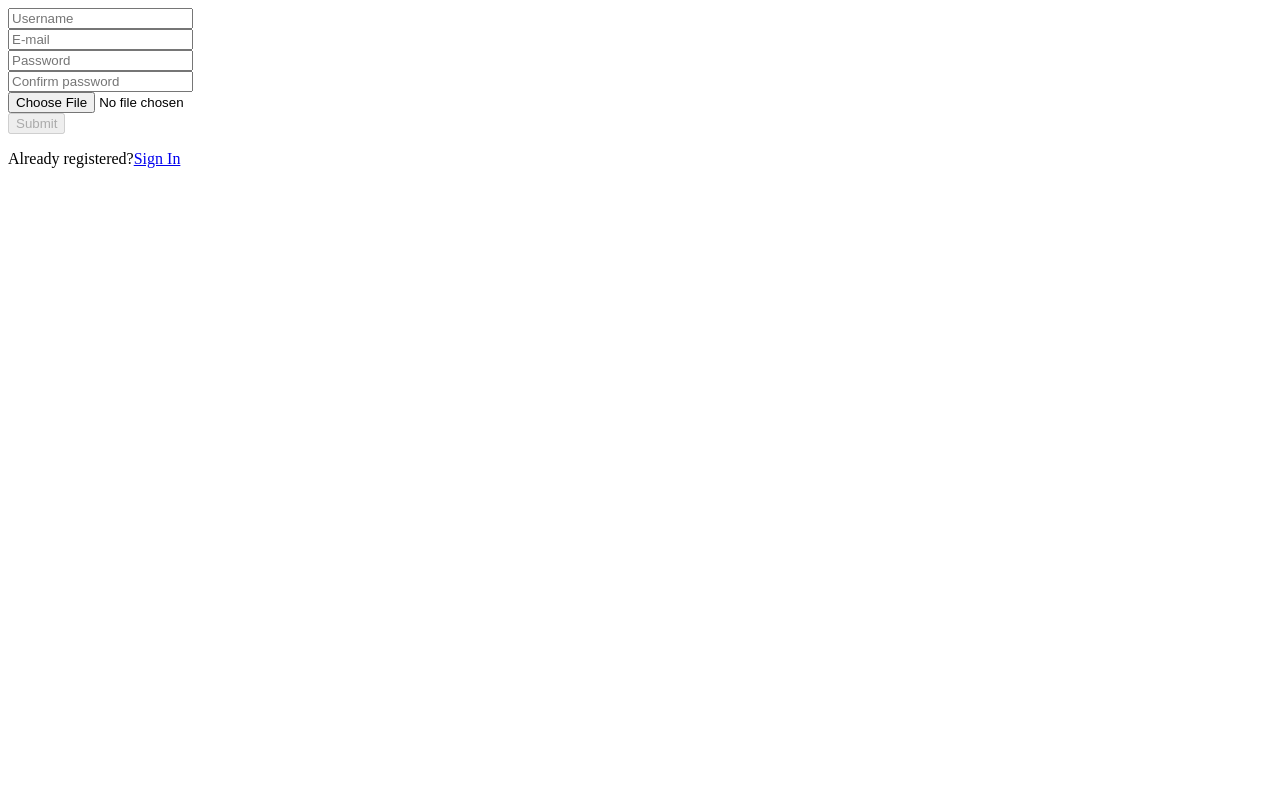
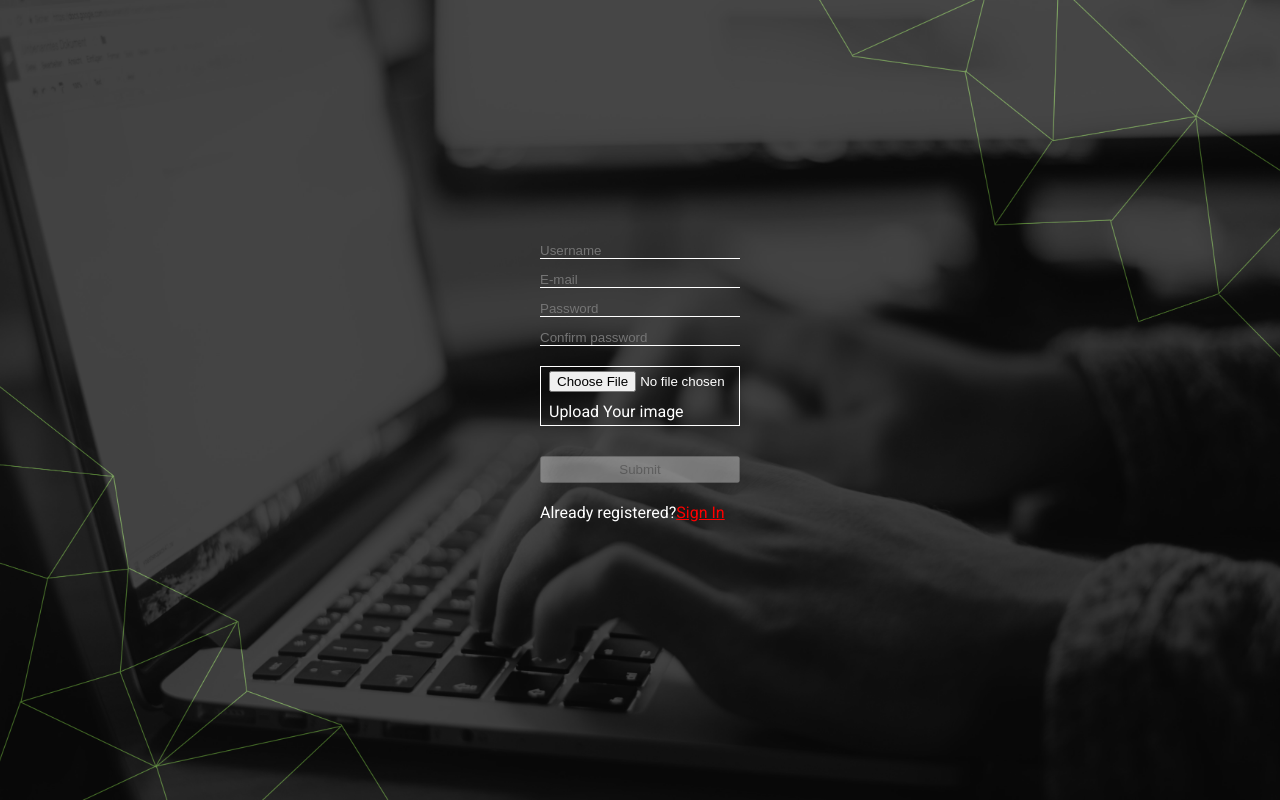
Before and after one commit to rocky1207/projects-app, a React (Create React App) app: page /register in a window 1280 px wide. Built offline with nearby package versions, Linux system fonts and the light colour scheme; no server answers.

Commit message:
Register & Login CSS finished

```diff
--- a/src/App.css
+++ b/src/App.css
@@ -0,0 +1,10 @@
+@import url('https://fonts.googleapis.com/css2?family=Roboto:wght@100;300;400;500;700&display=swap');
+* {
+    margin: 0;
+    padding: 0;
+    box-sizing: border-box;
+}
+body {
+    font-family: 'Roboto', sans-serif;
+    font-style: normal;
+}
--- a/src/components/Auth/Auth.module.css
+++ b/src/components/Auth/Auth.module.css
@@ -1,6 +1,55 @@
-.red {
-    border: 1px solid red;
+.authSection {
+    background-image: url('../../assets/icons/authBg.png');
+    background-repeat: no-repeat;
+    background-size: cover;
+    background-position: center;
+    /*width: 100%;*/
+    height: 100vh;
+    width: 100%;
+    color: white;
 }
-.bla {
-    border: 1px solid blue;
+form {
+    width: 200px;
+    margin: 0 auto;
+    padding: 30vh 0;
 }
+.authInput {
+    border-top: none;
+    border-left: none;
+    border-right: none;
+    border-bottom: 1px solid white;
+    background: none;
+    margin-bottom: 10px;
+    width: 200px;
+    outline: none;
+    color: white;
+}
+.uploadImageDiv {
+    border: 1px solid white;
+    width: 200px;
+    padding: 4px 8px;
+    margin: 10px auto;
+}
+
+input[type='file'] {
+    margin-bottom: 10px;
+    width: 100%;
+}
+input[type='file'] :hover {
+    cursor: pointer;
+}
+
+.submitRegisterForm {
+    /*border: 1px solid white;*/
+    width: 200px;
+    padding: 4px 8px;
+    margin: 20px 0;
+}
+.authLink {
+    color: red;
+}
+.authLink:hover {
+    opacity: 0.8;
+    text-decoration: none;
+    cursor: pointer;
+}
--- a/src/components/Auth/Login.jsx
+++ b/src/components/Auth/Login.jsx
@@ -8,6 +8,8 @@ import { useDispatch } from 'react-redux';
 
 import { useLoginMutation } from '../../api/loginUser/loginUserSlice';
 
+import styles from './Auth.module.css';
+
 const Login = () => {
     const dispatch = useDispatch();
 
@@ -15,6 +17,8 @@ const Login = () => {
 
     const [username, setUsername] = useState('');
     const [password, setPassword] = useState('');
+
+    useEffect(() => {});
 
     const submitHandler = async (e) => {
         e.preventDefault();
@@ -45,10 +49,11 @@ const Login = () => {
     }
 
     return (
-        <>
+        <section className={styles.authSection}>
             <form onSubmit={(e) => submitHandler(e)}>
                 <div>
                     <input
+                        className={styles.authInput}
                         type="text"
                         placeholder="Username"
                         onChange={(e) => setUsername(e.target.value)}
@@ -56,19 +61,25 @@ const Login = () => {
                 </div>
                 <div>
                     <input
+                        className={styles.authInput}
                         type="text"
                         placeholder="Password"
                         onChange={(e) => setPassword(e.target.value)}
                     />
                 </div>
                 <div>
-                    <button type="submit">Submit</button>
+                    <button className={styles.submitRegisterForm} type="submit">
+                        Submit
+                    </button>
                 </div>
+                <p>
+                    Need an Account?
+                    <Link to="/register" className={styles.authLink}>
+                        Register
+                    </Link>
+                </p>
             </form>
-            <p>
-                Need an Account?<Link to="/register">Sign Up</Link>
-            </p>
-        </>
+        </section>
     );
 };
 
--- a/src/components/Auth/Register.jsx
+++ b/src/components/Auth/Register.jsx
@@ -1,4 +1,4 @@
-import { useState, useRef } from 'react';
+import { useState } from 'react';
 import { useEffect } from 'react';
 
 import { validateDatas } from './validateFunctions/validateDatas';
@@ -105,10 +105,11 @@ const Register = () => {
     }
 
     return (
-        <>
+        <section className={styles.authSection}>
             <form onSubmit={(e) => registerHandler(e)}>
                 <div>
                     <input
+                        className={styles.authInput}
                         value={username}
                         type="text"
                         placeholder="Username"
@@ -117,6 +118,7 @@ const Register = () => {
                 </div>
                 <div>
                     <input
+                        className={styles.authInput}
                         value={email}
                         type="email"
                         placeholder="E-mail"
@@ -125,6 +127,7 @@ const Register = () => {
                 </div>
                 <div>
                     <input
+                        className={styles.authInput}
                         value={password}
                         type="text"
                         placeholder="Password"
@@ -133,32 +136,40 @@ const Register = () => {
                 </div>
                 <div>
                     <input
+                        className={styles.authInput}
                         value={passwordConfirm}
                         type="text"
                         placeholder="Confirm password"
                         onChange={(e) => setPasswordConfirm(e.target.value)}
                     />
                 </div>
-                <div>
+                <div className={styles.uploadImageDiv}>
                     <input
                         type="file"
-                        placeholder="Upload image"
                         onChange={(e) => {
                             formData.append('files', e.target.files[0]);
                             setImage(formData);
                         }}
                     />
+                    Upload Your image
                 </div>
                 <div>
-                    <button type="submit" disabled={disabled}>
+                    <button
+                        className={styles.submitRegisterForm}
+                        type="submit"
+                        disabled={disabled}
+                    >
                         Submit
                     </button>
                 </div>
+                <p>
+                    Already registered?
+                    <Link to="/" className={styles.authLink}>
+                        Sign In
+                    </Link>
+                </p>
             </form>
-            <p>
-                Already registered?<Link to="/">Sign In</Link>
-            </p>
-        </>
+        </section>
     );
 };
 
--- /dev/null
+++ b/src/pages/MyProjects/MyProjects.jsx
@@ -0,0 +1,11 @@
+import ShowProjects from '../../components/ShowProjects/ShowProjects';
+
+const MyProjects = () => {
+    return (
+        <>
+            <ShowProjects />
+        </>
+    );
+};
+
+export default MyProjects;
--- a/src/routes/AppRoutes.jsx
+++ b/src/routes/AppRoutes.jsx
@@ -1,12 +1,12 @@
 import { BrowserRouter as Router, Routes, Route } from 'react-router-dom';
-import ShowProjects from '../components/ShowProjects/ShowProjects';
-import ErrorPage from '../components/ErrorPage/ErrorPage';
+import MyProjects from '../pages/MyProjects/MyProjects';
+import ErrorPage from '../pages/ErrorPage/ErrorPage';
 
 const AppRoutes = () => {
     return (
         <Router>
             <Routes>
-                <Route path="/" element={<ShowProjects />} />
+                <Route path="/" element={<MyProjects />} />
                 <Route path="*" element={<ErrorPage />} />
             </Routes>
         </Router>
```
Also changed, not shown: src/components/ShowProjects/showProjects.module.css (added), src/pages/ErrorPage/ErrorPage.jsx (renamed from src/components/ErrorPage/ErrorPage.jsx).
